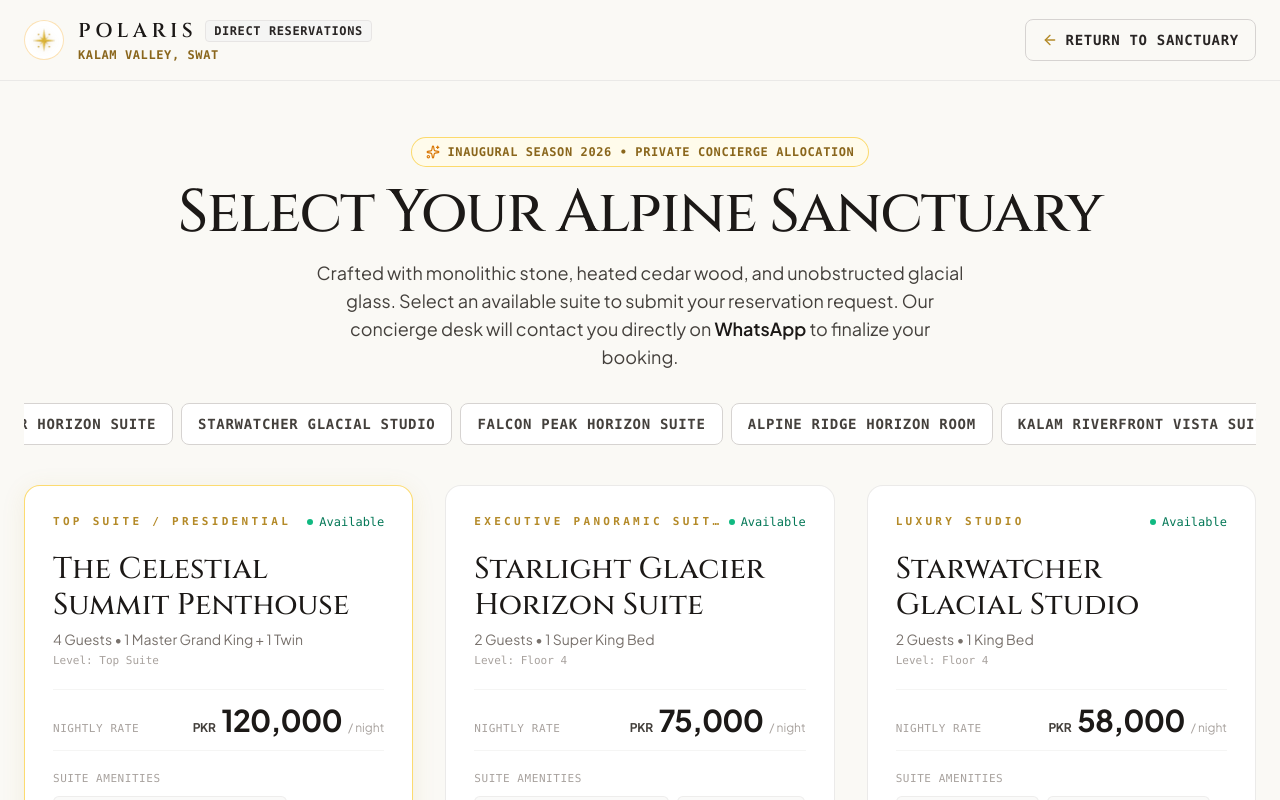
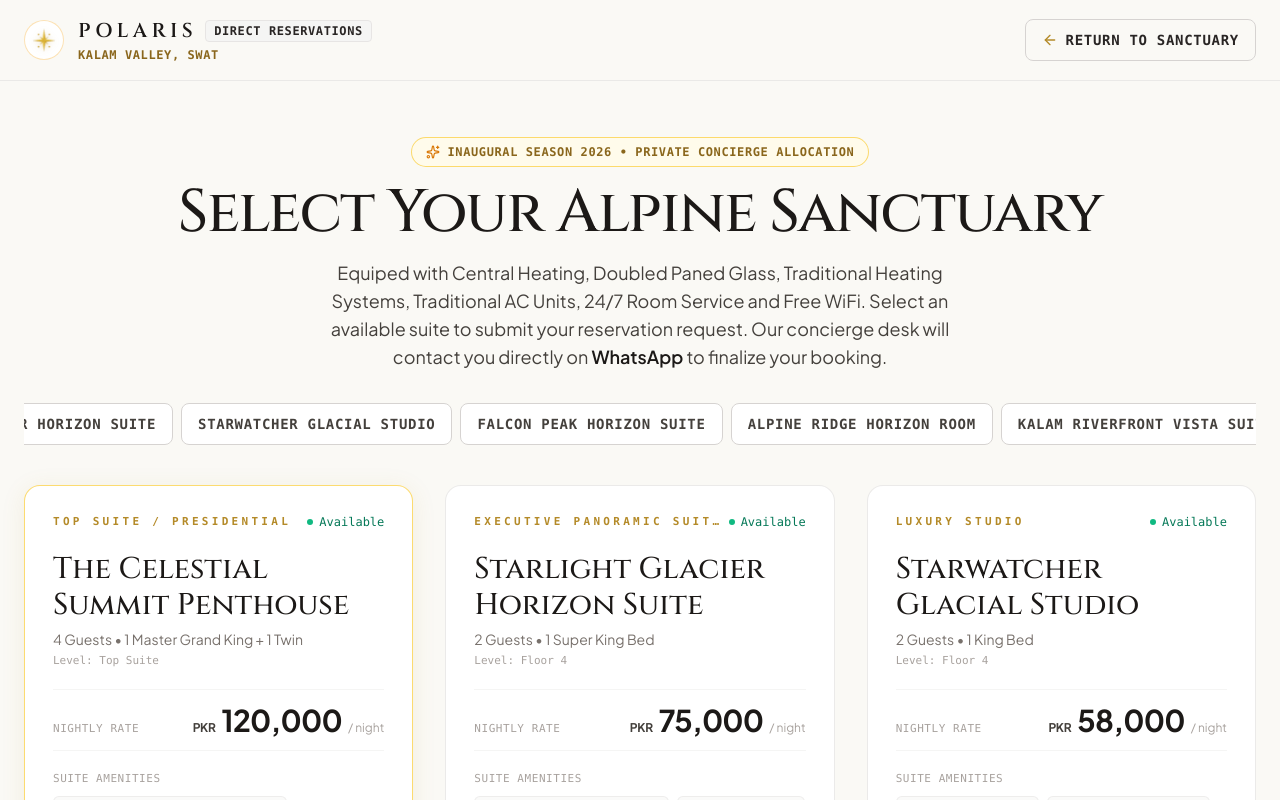
Before and after one commit to hamdankhann1/Polaris-Kalam, a React (Vite) app: page / in a window 1280 px wide. Both pictures are taken after a click on the button "SUITES". Shown: the top 800 px of the page. Built offline with nearby package versions, Linux system fonts and the light colour scheme; no server answers.

Commit message:
Edited the Booking Page

```diff
--- a/src/components/booking/BookingPage.jsx
+++ b/src/components/booking/BookingPage.jsx
@@ -510,8 +510,7 @@ export default function BookingPage({
         </h1>
 
         <p className="text-sm sm:text-base md:text-lg text-stone-700 font-normal mt-4 max-w-2xl mx-auto leading-relaxed px-2">
-          Crafted with monolithic stone, heated cedar wood, and unobstructed
-          glacial glass. Select an available suite to submit your reservation
+          Equiped with Central Heating, Doubled Paned Glass, Traditional Heating Systems, Traditional AC Units, 24/7 Room Service and Free WiFi. Select an available suite to submit your reservation
           request. Our concierge desk will contact you directly on{" "}
           <strong className="font-semibold text-stone-900">WhatsApp</strong> to
           finalize your booking.
```
